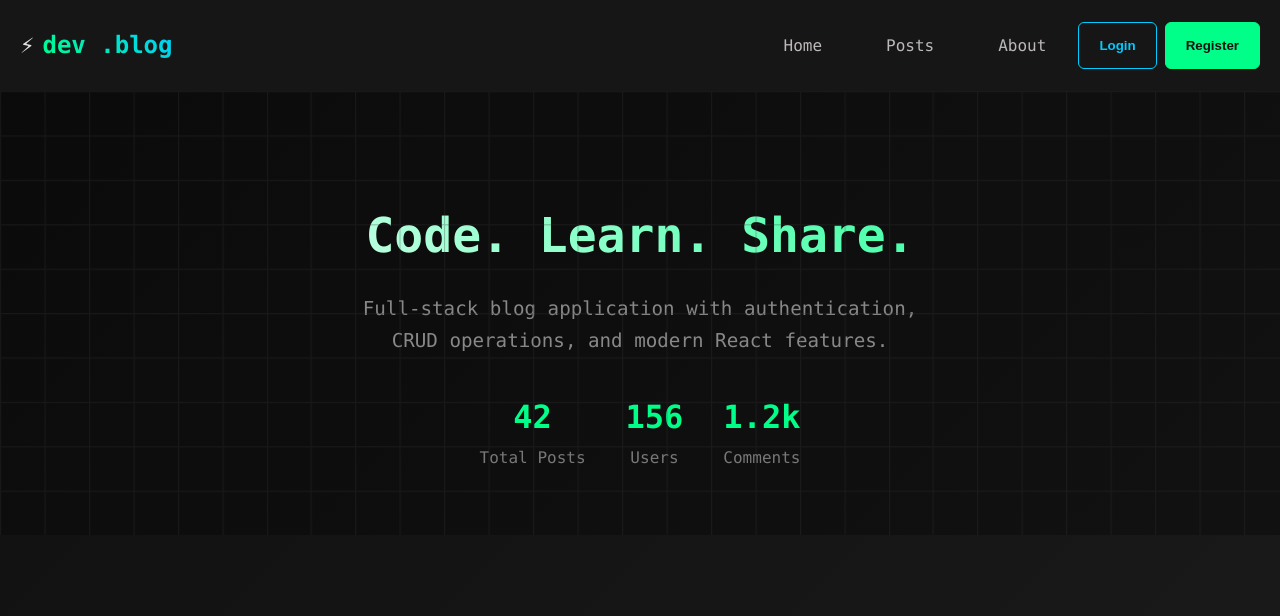
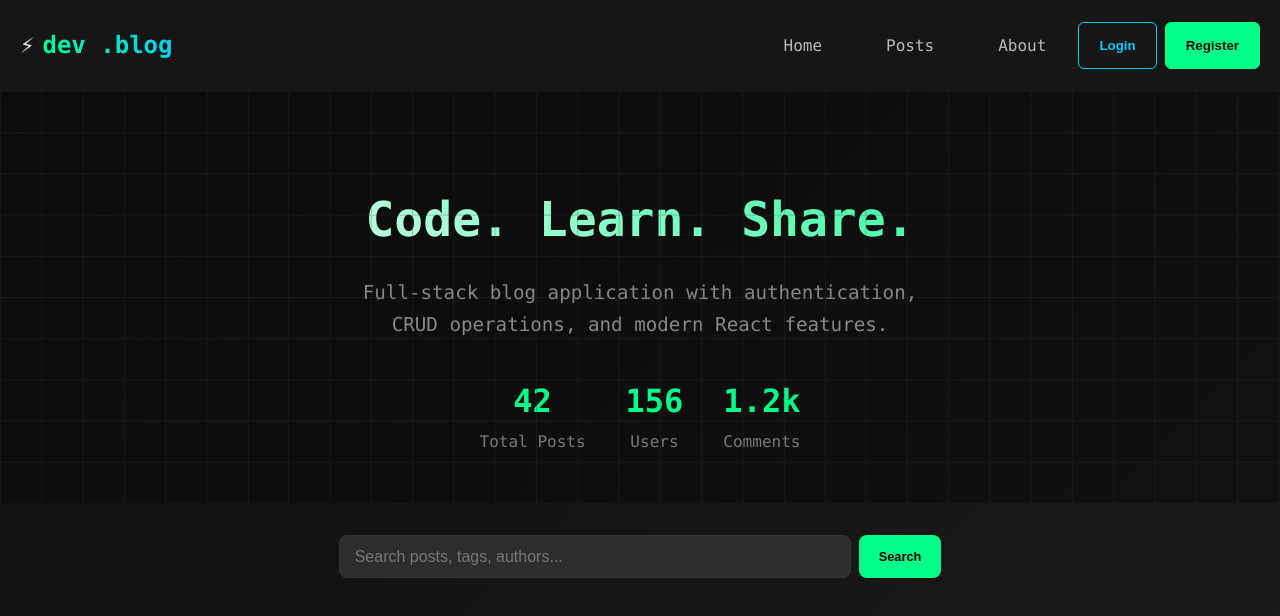
Before and after one commit to fatihkayaci/react-blog-platform, a React (Create React App) app: page / in a window 1280 px wide. Shown: the top 616 px of the page. Built offline with nearby package versions, Linux system fonts and the light colour scheme.

Commit message:
finished search section.

```diff
--- a/src/App.css
+++ b/src/App.css
@@ -113,7 +113,7 @@ nav a:hover {
   text-align: center;
   position: relative;
   background: rgba(0, 0, 0, 0.3);
-  padding: 4rem 2rem;
+  padding: 3rem 2rem;
 }
 .hero h2{
   font-size: 3rem;
@@ -151,3 +151,40 @@ nav a:hover {
   color: #797777;
 }
 /* hero components */
+
+/* search components */
+.search-section{
+  display: flex;
+  justify-content: center;
+  margin: 2rem 0;
+  gap: 0.5rem;
+}
+.search-section input{
+  padding: 10px 15px;
+  font-size: 1rem;
+  border: 1px solid #333;
+  border-radius: 8px;
+  background-color: #2e2d2d;
+  color: #e0e0e0;
+  width: 30rem;
+  height: 1.3rem;
+}
+.search-input:focus {
+    border-color: #00ff88;
+    outline: none;
+}
+.search-button{
+  padding: 10px 20px;
+  font-size: 0.8rem;
+  border: none;
+  border-radius: 8px;
+  background-color: #00ff88;
+  color: #000;
+  font-weight: bold;
+  cursor: pointer;
+  transition: background-color 0.3s ease;
+}
+.search-button:hover{
+  background-color: #00cc70;
+}
+/* search components */
--- a/src/App.js
+++ b/src/App.js
@@ -1,6 +1,7 @@
 import './App.css';
 import Header from './components/Header';
 import Hero from './components/Hero';
+import SearchSection from './components/SearchSection';
 import BlogCard from './components/BlogCard';
 
 function App() {
@@ -9,6 +10,7 @@ function App() {
       <Header/>
       <main>
         <Hero/>
+        <SearchSection/>
       </main>
     </div>
   );
--- /dev/null
+++ b/src/components/SearchSection.js
@@ -0,0 +1,10 @@
+function SearchSection() {
+    return(
+        <section className="search-section">
+            <input type="text" className="search-input" placeholder="Search posts, tags, authors..."/>
+            <button className="search-button">Search</button>
+        </section>
+    )
+}
+
+export default SearchSection;
```
